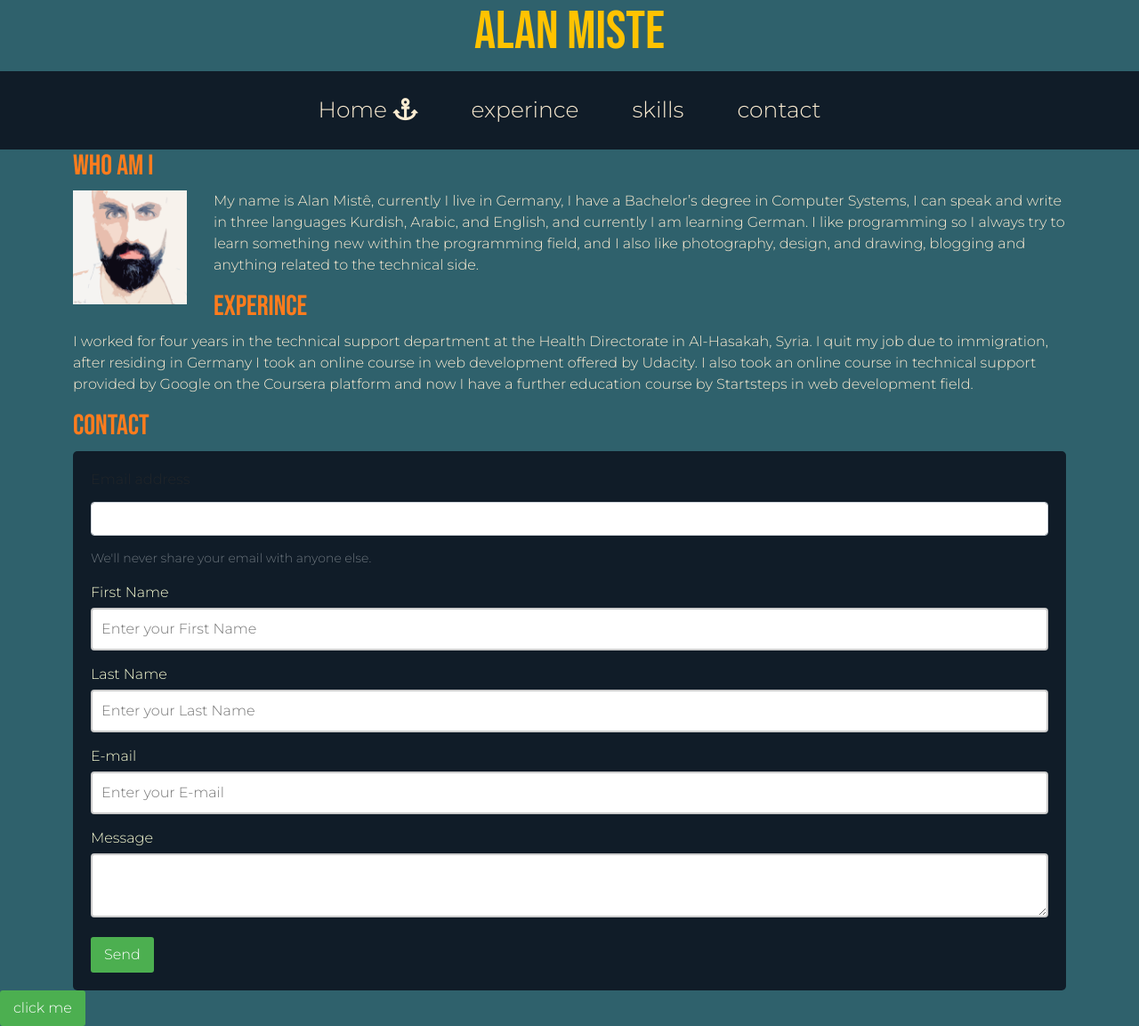
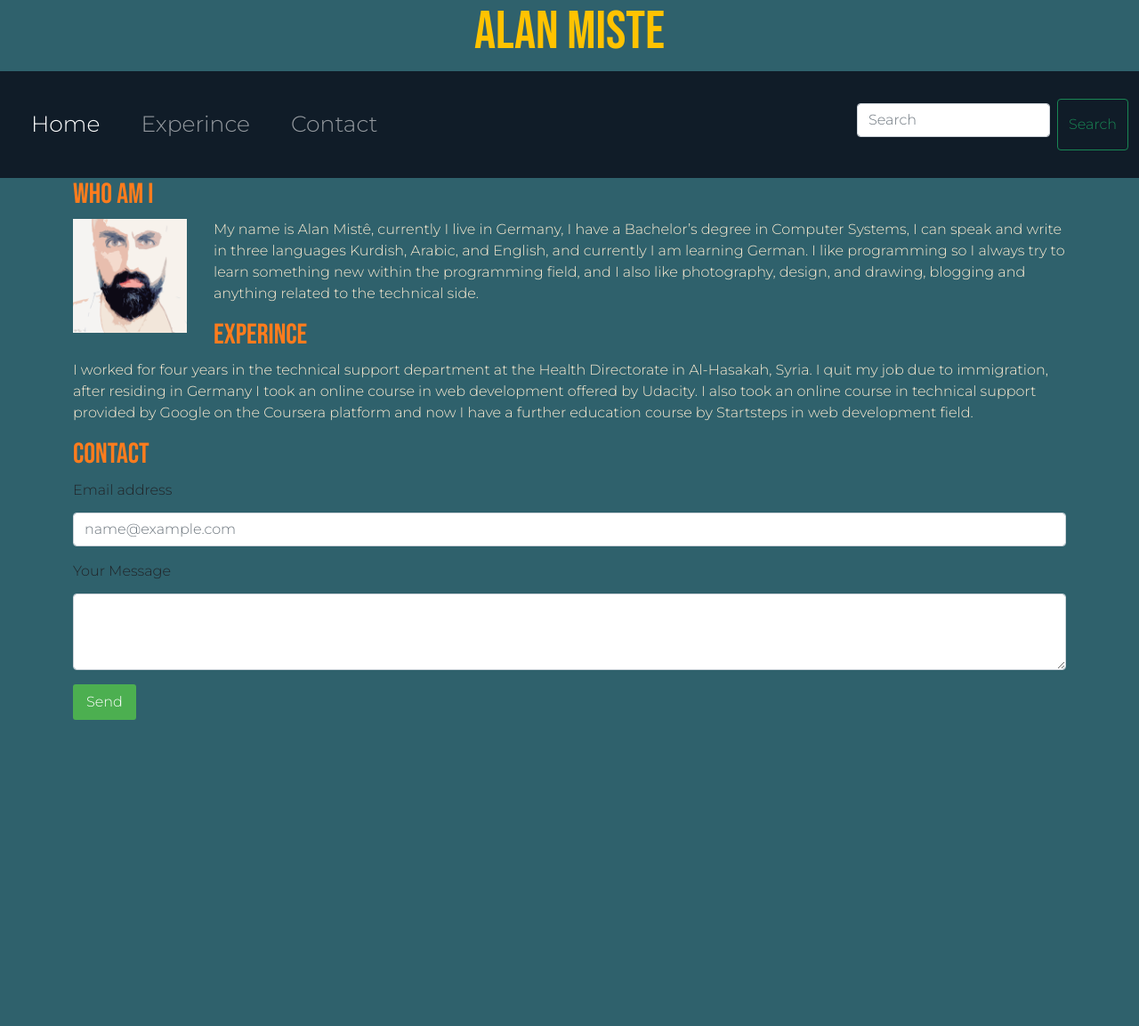
Before and after one commit to alanmiste/baranalan.github.io, a website: page index.html in a window 1280 px wide. Shown: the whole page at 89% size. After the commit the page ends 809 px from the top, so only its background shows below. Drawn offline with nearby package versions, Linux system fonts and the light colour scheme.

Commit message:
add Bootstrap libraries

```diff
--- a/index.html
+++ b/index.html
@@ -18,22 +18,32 @@
 <body>
     <h1>Alan Miste</h1>
     <header>
-        <nav>
-            <ul>
-                <li>
-                    <a href="/index.html">Home <i class="fas fa-anchor"></i></a>
-                    <div class=test></div>
+        <nav class="navbar navbar-expand-lg navbar-dark">
+            <div class="container-fluid">
+              <button class="navbar-toggler" type="button" data-bs-toggle="collapse" data-bs-target="#navbarSupportedContent" aria-controls="navbarSupportedContent" aria-expanded="false" aria-label="Toggle navigation">
+                <span class="navbar-toggler-icon"></span>
+              </button>
+              <div class="collapse navbar-collapse" id="navbarSupportedContent">
+                <ul class="navbar-nav me-auto mb-2 mb-lg-0">
+                  <li class="nav-item">
+                    <a class="nav-link active" aria-current="page" href="#">Home</a>
                   </li>
-                <li>
-                    <a href="/index.html#experince">experince</a>
+                  <li class="nav-item">
+                    <a class="nav-link" href="/index.html#experince">Experince</a>
                   </li>
-                <li>
-                    <a href="/index.html#skills">skills</a>
+                  <li class="nav-item">
+                    <a class="nav-link" href="/index.html#contact">Contact</a>
                   </li>
-                <li>
-                    <a href="/index.html#contact">contact</a>
-                </li>
+                  <!-- <li class="nav-item">
+                    <a class="nav-link disabled" href="#" tabindex="-1" aria-disabled="true">Disabled</a>
+                  </li> -->
                 </ul>
+                <form class="d-flex">
+                  <input class="form-control me-2" type="search" placeholder="Search" aria-label="Search">
+                  <button class="btn btn-outline-success" type="submit">Search</button>
+                </form>
+              </div>
+            </div>
           </nav>
     </header>
     <section class="container" id="home">
@@ -62,34 +72,17 @@
     </section>
     <section class="container" id="contact">
         <h2>Contact</h2>
-        <div class="container2">
-            <form>
         <div class="mb-3">
-                    <label for="exampleInputEmail1" class="form-label">Email address</label>
-                    <input type="email" class="form-control" id="exampleInputEmail1" aria-describedby="emailHelp">
-                    <div id="emailHelp" class="form-text">We'll never share your email with anyone else.</div>
+          <label for="exampleFormControlInput1" class="form-label">Email address</label>
+          <input type="email" class="form-control" id="exampleFormControlInput1" placeholder="name@example.com">
         </div>
-                <lable>First Name</lable>
-                <input placeholder="Enter your First Name ">
-                <lable>Last Name</lable>
-                <input placeholder="Enter your Last Name">
-                <lable>E-mail</lable>
-                <input placeholder="Enter your E-mail">
-                <lable>Message</lable>
-                <textarea placeholder="Write your message here ..." style="hight:200px;">
-            </textarea>
+        <div class="mb-3">
+          <label for="exampleFormControlTextarea1" class="form-label">Your Message</label>
+          <textarea class="form-control" id="exampleFormControlTextarea1" rows="3"></textarea>
+        </div>
         <button>Send</button>
 
-            </form>
-        </div>
     </section>
-
-    <button id="iddentyfire">click me </button>
-    <script>
-        document.getElementById("iddentyfire").addEventListener("click", function (e) {
-            alert(5 * 5)
-        })
-    </script>
 </body>
 
 </html>
--- a/style.css
+++ b/style.css
@@ -40,7 +40,7 @@
 }
 
 header nav ul li a:hover {
-  color: #ff7c1d;
+  color: #ff7c1d !important;
 }
 
 /* header nav ul li:nth-child(2) a {
@@ -82,12 +82,6 @@
   color: #ff7c1d;
 }
 
-.container2 {
-  border-radius: 5px;
-  background-color: #101c28;
-  padding: 20px;
-}
-
 lable {
   color: #f6fad1;
 }
```
Lines whose indentation alone changed are shown as unchanged.
